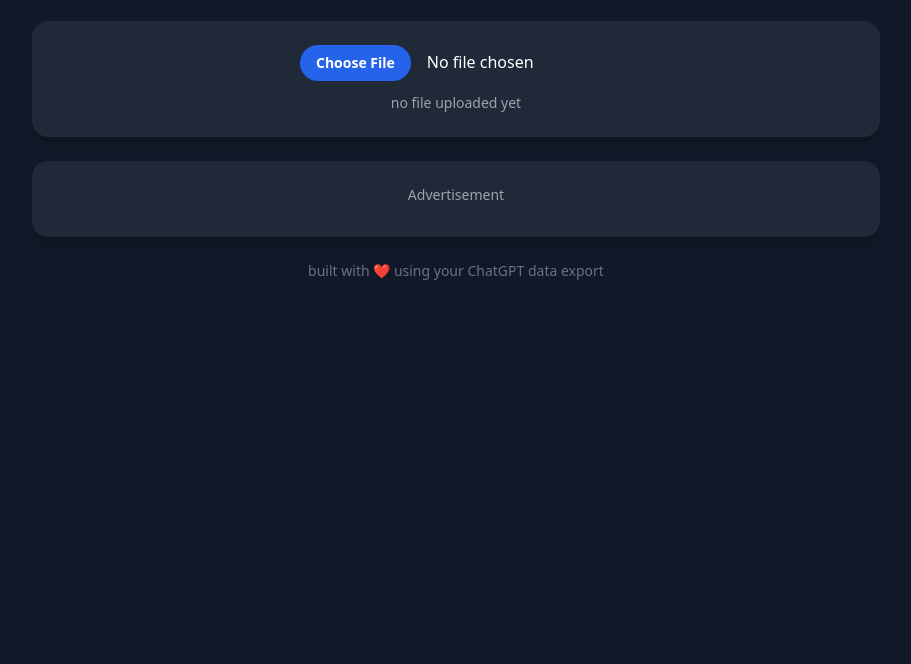
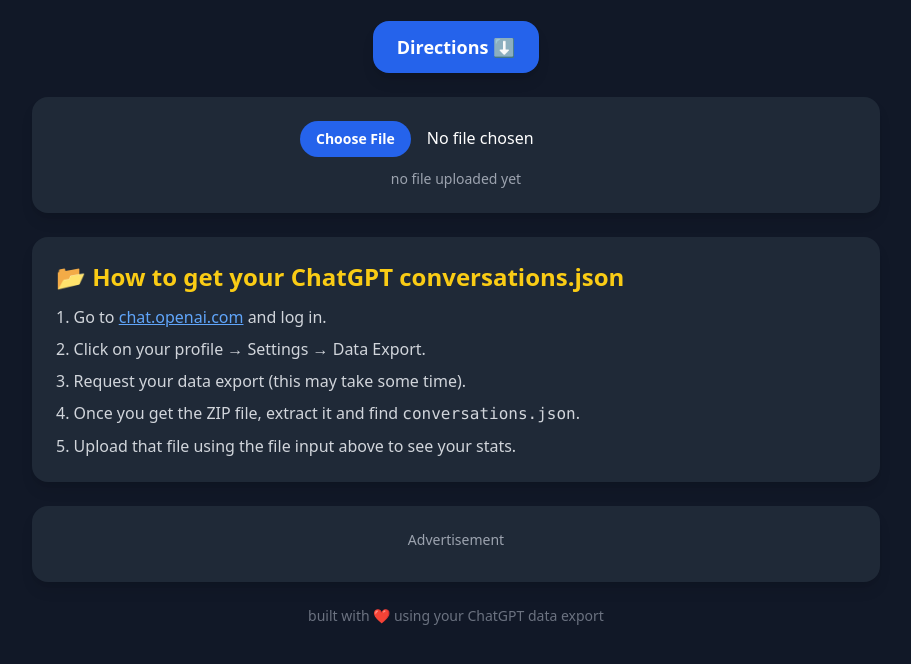
Before and after one commit to oggahogga/chatgpthourschecker, a plain HTML site: page index.html in a window 1280 px wide. Shown: the part 100-764 px from the top of the page, without its empty margins (184-1095 px from the left). Drawn offline with nearby package versions, Linux system fonts and the light colour scheme.

Commit message:
Update index.html

```diff
--- a/index.html
+++ b/index.html
@@ -4,10 +4,15 @@
   <meta charset="UTF-8" />
   <meta name="viewport" content="width=device-width, initial-scale=1.0"/>
   <meta name="google-site-verification" content="CEAtEX6heCLry2jbt8FHnWDKoPpEtX4xJKJELODEnlI" />
-  <title>ChatGPT Usage Stats</title>
+  <title>ChatGPT Usage Stats Checker</title>
   <script src="https://cdn.tailwindcss.com"></script>
   <script async src="https://pagead2.googlesyndication.com/pagead/js/adsbygoogle.js?client=ca-pub-8652974641249333"
           crossorigin="anonymous"></script>
+  <style>
+    html {
+      scroll-behavior: smooth;
+    }
+  </style>
 </head>
 <body class="bg-gray-900 text-white font-sans">
   <div class="max-w-4xl mx-auto p-6 space-y-6">
@@ -16,6 +21,13 @@
     <div class="text-center">
       <h1 class="text-4xl font-bold">💬 ChatGPT Usage Stats</h1>
       <p class="text-gray-400 mt-2">upload your <code>conversations.json</code></p>
+    </div>
+
+    <!-- directions button -->
+    <div class="text-center mt-6">
+      <a href="#directions" class="inline-block bg-blue-600 text-white font-bold py-3 px-6 rounded-2xl shadow-lg text-lg hover:bg-blue-500 transition-all duration-300">
+        Directions ⬇️
+      </a>
     </div>
 
     <!-- upload -->
@@ -27,6 +39,18 @@
                     file:bg-blue-600 file:text-white
                     hover:file:bg-blue-500"/>
       <p id="status" class="mt-3 text-gray-400 text-sm">no file uploaded yet</p>
+    </div>
+
+    <!-- directions section -->
+    <div id="directions" class="bg-gray-800 p-6 rounded-2xl shadow-lg mt-6">
+      <h2 class="text-2xl font-bold text-yellow-400 mb-3">📂 How to get your ChatGPT conversations.json</h2>
+      <ol class="list-decimal list-inside space-y-2 text-gray-300">
+        <li>Go to <a href="https://chat.openai.com/" target="_blank" class="text-blue-400 underline">chat.openai.com</a> and log in.</li>
+        <li>Click on your profile → Settings → Data Export.</li>
+        <li>Request your data export (this may take some time).</li>
+        <li>Once you get the ZIP file, extract it and find <code>conversations.json</code>.</li>
+        <li>Upload that file using the file input above to see your stats.</li>
+      </ol>
     </div>
 
     <!-- stats -->
```
